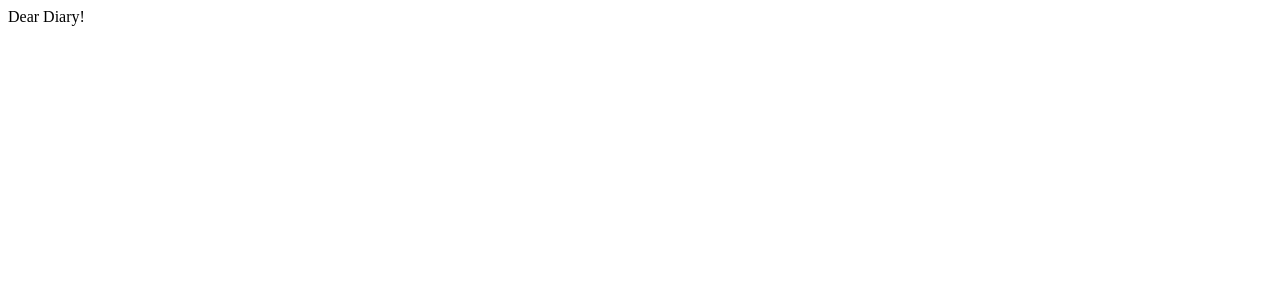
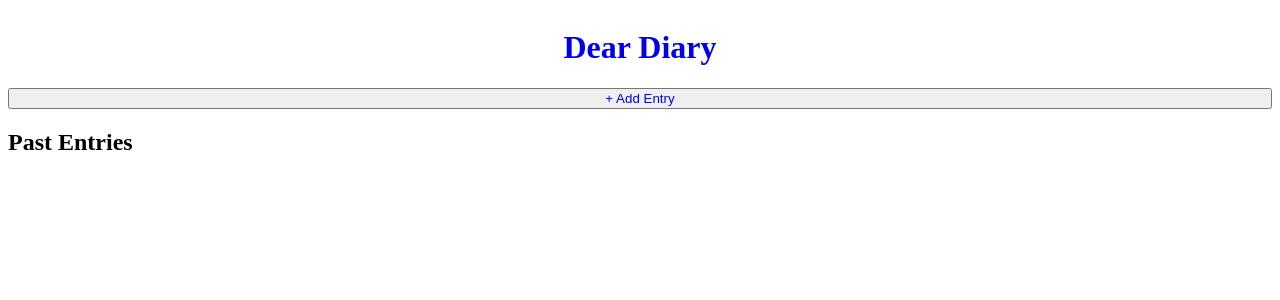
Before and after one commit to papayad/git-gurus-client, a React (Create React App) app: page / in a window 1280 px wide. Shown: the top 300 px of the page. Built offline with nearby package versions, Linux system fonts and the light colour scheme.

Commit message:
add basic header

```diff
--- a/src/App.js
+++ b/src/App.js
@@ -1,10 +1,16 @@
 import "./App.css";
+import { BrowserRouter, Route, Routes } from "react-router-dom";
+import Header from "./components/Header/Header";
+import HomePage from "./pages/HomePage/HomePage";
 
 function App() {
   return (
-    <div>
-      <header>Dear Diary!</header>
-    </div>
+    <BrowserRouter>
+      <Header />
+      <Routes>
+        <Route path="/" element={<HomePage />} />
+      </Routes>
+    </BrowserRouter>
   );
 }
 
--- /dev/null
+++ b/src/components/Header/Header.js
@@ -0,0 +1,23 @@
+import "./Header.scss";
+import { Link } from "react-router-dom";
+
+function Header() {
+  return (
+    <>
+      <header className="header">
+        <div className="header__container">
+          <Link className="header__title-link" to="/">
+            <h1 className="header__title">Dear Diary</h1>
+          </Link>
+          <button className="header__new-entry-btn">
+            <Link className="header__new-entry-link" to="/new-entry">
+              + Add Entry
+            </Link>
+          </button>
+        </div>
+      </header>
+    </>
+  );
+}
+
+export default Header;
--- /dev/null
+++ b/src/components/Header/Header.scss
@@ -0,0 +1,19 @@
+.header {
+  &__container {
+    display: flex;
+    flex-direction: column;
+    justify-content: center;
+  }
+
+  &__title {
+    text-align: center;
+  }
+
+  &__title-link {
+    text-decoration: none;
+  }
+
+  &__new-entry-link {
+    text-decoration: none;
+  }
+}
--- /dev/null
+++ b/src/pages/HomePage/HomePage.js
@@ -0,0 +1,13 @@
+import "./HomePage.scss";
+
+function HomePage() {
+  return (
+    <>
+      <main>
+        <h2>Past Entries</h2>
+      </main>
+    </>
+  );
+}
+
+export default HomePage;
```
Also changed, not shown: src/pages/HomePage/HomePage.scss (added).
